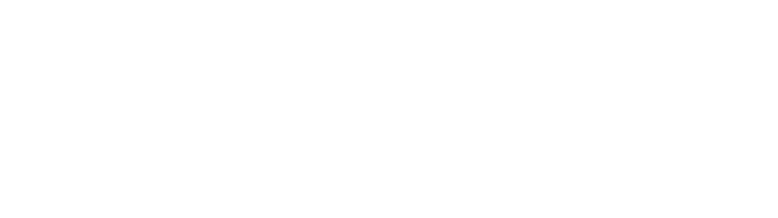
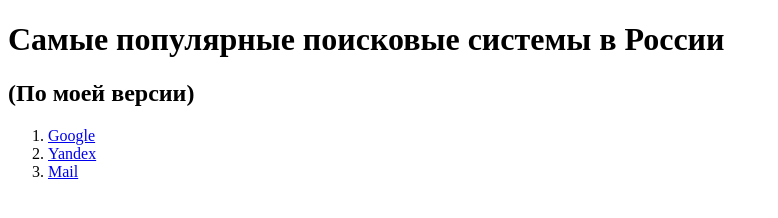
Before and after one commit to JokaTheGreat/task-html, a website: page src/index.html in a window 1280 px wide. Shown: the whole page, without its empty margins (0-778 px from the left). Drawn offline with Linux system fonts and the light colour scheme.

Commit message:
Задание по HTML

```diff
--- a/src/index.html
+++ b/src/index.html
@@ -3,5 +3,13 @@
     <head>
         <title>HTML</title>
     </head>
-    <body></body>
+    <body>
+        <h1>Самые популярные поисковые системы в России</h1>
+        <h2>(По моей версии)</h2>
+        <ol>
+            <li><a href="https://www.google.com/">Google</a></li>
+            <li><a href="https://yandex.ru/">Yandex</a></li>
+            <li><a href="https://mail.ru/">Mail</a></li>
+        </ol>
+    </body>
 </html>
```
Also changed, not shown: 1 other file.
